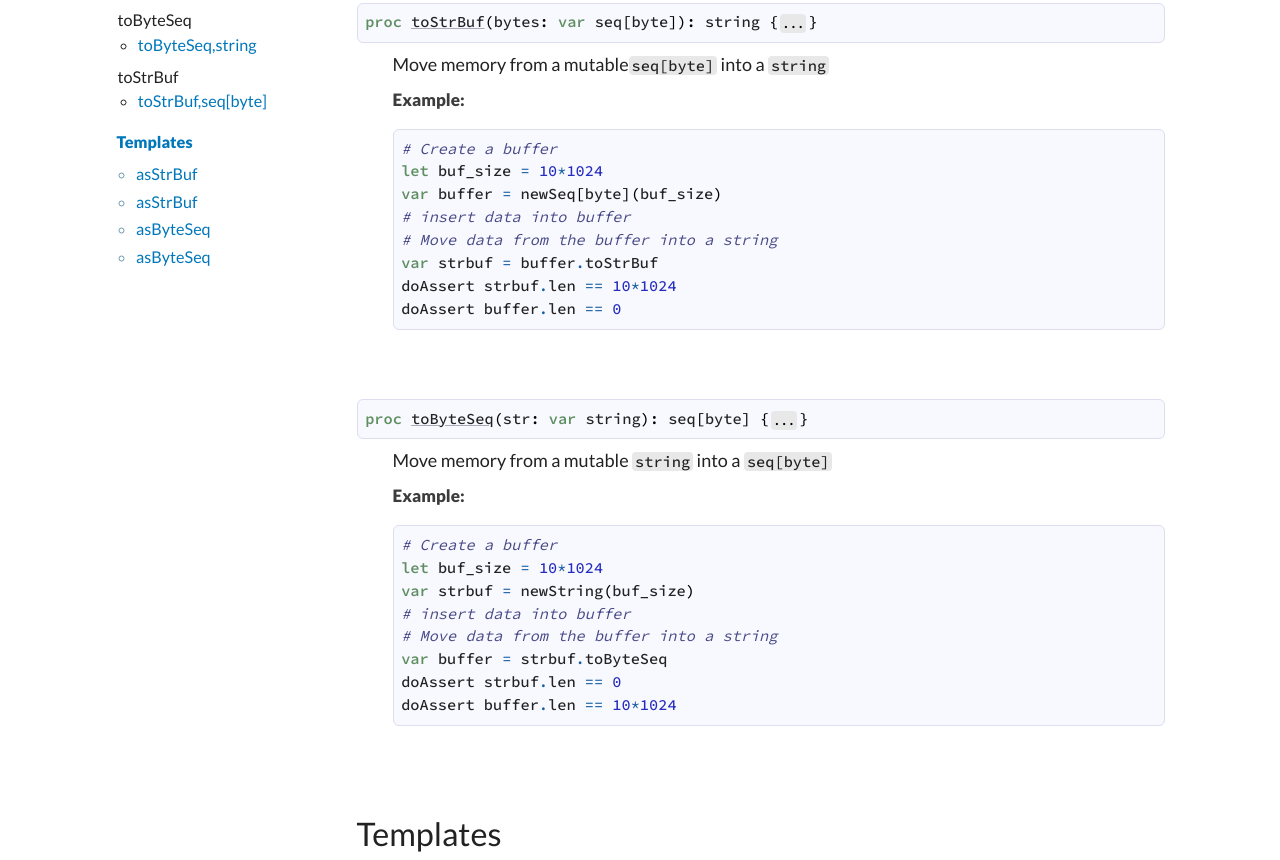
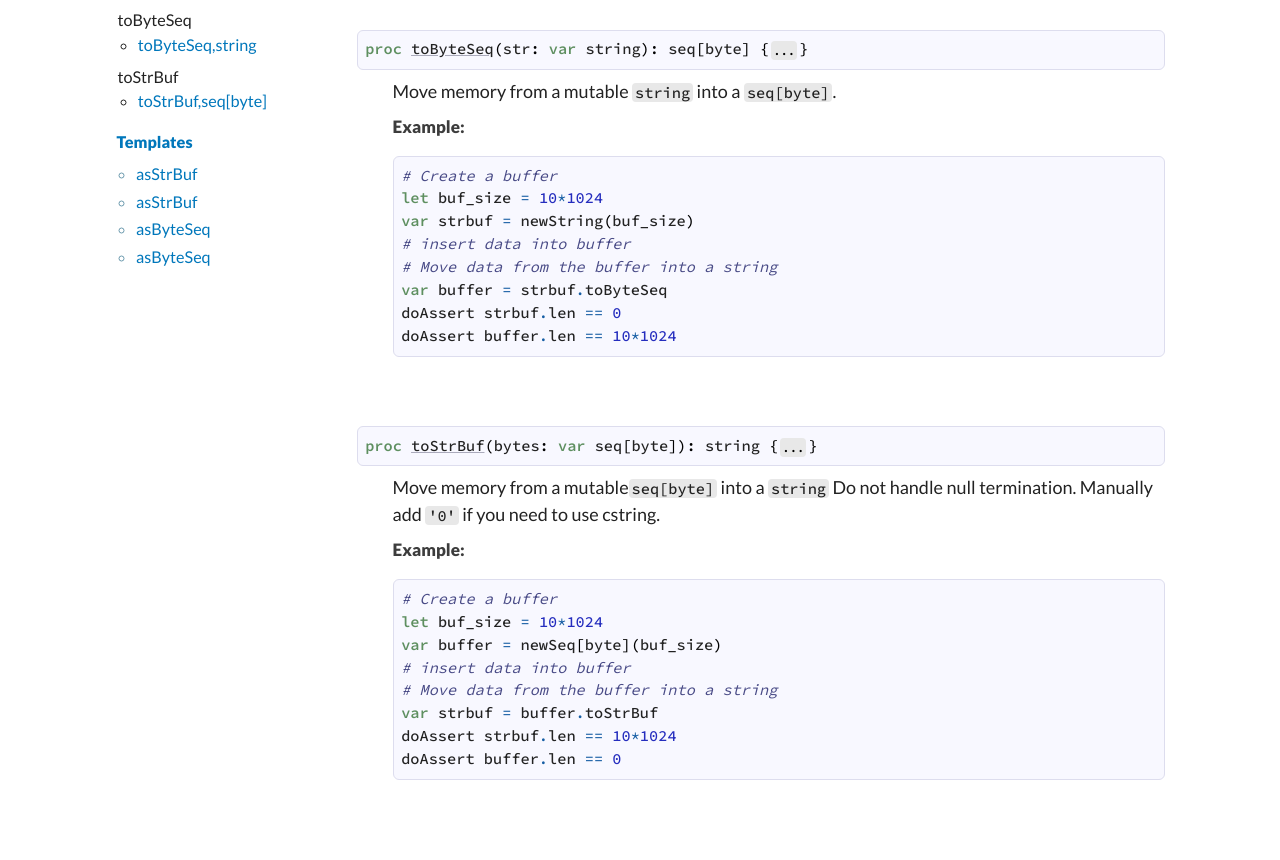
Before and after one commit to Clonkk/bytesequtils, a plain HTML site: page docs/bytesequtils.html in a window 1280 px wide. Shown: the part 367-1227 px from the top of the page. Drawn offline with Linux system fonts and the light colour scheme.

Commit message:
added precision on null termination

```diff
--- a/docs/bytesequtils.html
+++ b/docs/bytesequtils.html
@@ -128,15 +128,31 @@ function main() {
   <div class="nine columns" id="content">
   <div id="tocRoot"></div>
 
-  <p class="module-desc">A collections of <tt class="docutils literal"><span class="pre">template</span></tt> and <tt class="docutils literal"><span class="pre">proc</span></tt> to work with binary data stored in either <tt class="docutils literal"><span class="pre">string</span></tt> or <tt class="docutils literal"><span class="pre">seq[byte]</span></tt> buffer.</p>
+  <p class="module-desc">A collections of <tt class="docutils literal"><span class="pre">template</span></tt> and <tt class="docutils literal"><span class="pre">proc</span></tt> to work with binary data stored in either <tt class="docutils literal"><span class="pre">string</span></tt> or <tt class="docutils literal"><span class="pre">seq[byte]</span></tt> buffer. Converting a seq[byte] into a string do not append a <tt class="docutils literal"><span class="pre">'\0'</span></tt>. Be careful when interacting with <tt class="docutils literal"><span class="pre">cstring</span></tt> or C-API.</p>
   <div class="section" id="12">
 <h1><a class="toc-backref" href="#12">Procs</a></h1>
 <dl class="item">
+<a id="toByteSeq,string"></a>
+<dt><pre><span class="Keyword">proc</span> <a href="#toByteSeq%2Cstring"><span class="Identifier">toByteSeq</span></a><span class="Other">(</span><span class="Identifier">str</span><span class="Other">:</span> <span class="Keyword">var</span> <span class="Identifier">string</span><span class="Other">)</span><span class="Other">:</span> <span class="Identifier">seq</span><span class="Other">[</span><span class="Identifier">byte</span><span class="Other">]</span> <span><span class="Other">{</span><span class="Other pragmadots">...</span><span class="Other">}</span></span><span class="pragmawrap"><span class="Other">{.</span><span class="pragma"><span class="Identifier">inline</span><span class="Other">,</span> <span class="Identifier">raises</span><span class="Other">:</span> <span class="Other">[</span><span class="Other">]</span><span class="Other">,</span> <span class="Identifier">tags</span><span class="Other">:</span> <span class="Other">[</span><span class="Other">]</span></span><span class="Other">.}</span></span></pre></dt>
+<dd>
+
+Move memory from a mutable <tt class="docutils literal"><span class="pre">string</span></tt> into a <tt class="docutils literal"><span class="pre">seq[byte]</span></tt>.
+<p><strong class="examples_text">Example:</strong></p>
+<pre class="listing"><span class="Comment"># Create a buffer</span><span class="Whitespace">
+</span><span class="Keyword">let</span><span class="Whitespace"> </span><span class="Identifier">buf_size</span><span class="Whitespace"> </span><span class="Operator">=</span><span class="Whitespace"> </span><span class="DecNumber">10</span><span class="Operator">*</span><span class="DecNumber">1024</span><span class="Whitespace">
+</span><span class="Keyword">var</span><span class="Whitespace"> </span><span class="Identifier">strbuf</span><span class="Whitespace"> </span><span class="Operator">=</span><span class="Whitespace"> </span><span class="Identifier">newString</span><span class="Punctuation">(</span><span class="Identifier">buf_size</span><span class="Punctuation">)</span><span class="Whitespace">
+</span><span class="Comment"># insert data into buffer</span><span class="Whitespace">
+</span><span class="Comment"># Move data from the buffer into a string</span><span class="Whitespace">
+</span><span class="Keyword">var</span><span class="Whitespace"> </span><span class="Identifier">buffer</span><span class="Whitespace"> </span><span class="Operator">=</span><span class="Whitespace"> </span><span class="Identifier">strbuf</span><span class="Operator">.</span><span class="Identifier">toByteSeq</span><span class="Whitespace">
+</span><span class="Identifier">doAssert</span><span class="Whitespace"> </span><span class="Identifier">strbuf</span><span class="Operator">.</span><span class="Identifier">len</span><span class="Whitespace"> </span><span class="Operator">==</span><span class="Whitespace"> </span><span class="DecNumber">0</span><span class="Whitespace">
+</span><span class="Identifier">doAssert</span><span class="Whitespace"> </span><span class="Identifier">buffer</span><span class="Operator">.</span><span class="Identifier">len</span><span class="Whitespace"> </span><span class="Operator">==</span><span class="Whitespace"> </span><span class="DecNumber">10</span><span class="Operator">*</span><span class="DecNumber">1024</span></pre>
+
+</dd>
 <a id="toStrBuf,seq[byte]"></a>
 <dt><pre><span class="Keyword">proc</span> <a href="#toStrBuf%2Cseq%5Bbyte%5D"><span class="Identifier">toStrBuf</span></a><span class="Other">(</span><span class="Identifier">bytes</span><span class="Other">:</span> <span class="Keyword">var</span> <span class="Identifier">seq</span><span class="Other">[</span><span class="Identifier">byte</span><span class="Other">]</span><span class="Other">)</span><span class="Other">:</span> <span class="Identifier">string</span> <span><span class="Other">{</span><span class="Other pragmadots">...</span><span class="Other">}</span></span><span class="pragmawrap"><span class="Other">{.</span><span class="pragma"><span class="Identifier">inline</span><span class="Other">,</span> <span class="Identifier">raises</span><span class="Other">:</span> <span class="Other">[</span><span class="Other">]</span><span class="Other">,</span> <span class="Identifier">tags</span><span class="Other">:</span> <span class="Other">[</span><span class="Other">]</span></span><span class="Other">.}</span></span></pre></dt>
 <dd>
 
-Move memory from a mutable<tt class="docutils literal"><span class="pre">seq[byte]</span></tt> into a <tt class="docutils literal"><span class="pre">string</span></tt>
+Move memory from a mutable<tt class="docutils literal"><span class="pre">seq[byte]</span></tt> into a <tt class="docutils literal"><span class="pre">string</span></tt> Do not handle null termination. Manually add <tt class="docutils literal"><span class="pre">'0'</span></tt> if you need to use cstring.
 <p><strong class="examples_text">Example:</strong></p>
 <pre class="listing"><span class="Comment"># Create a buffer</span><span class="Whitespace">
 </span><span class="Keyword">let</span><span class="Whitespace"> </span><span class="Identifier">buf_size</span><span class="Whitespace"> </span><span class="Operator">=</span><span class="Whitespace"> </span><span class="DecNumber">10</span><span class="Operator">*</span><span class="DecNumber">1024</span><span class="Whitespace">
@@ -146,22 +162,6 @@ Move memory from a mutable<tt class="docutils literal"><span class="pre">seq[byt
 </span><span class="Keyword">var</span><span class="Whitespace"> </span><span class="Identifier">strbuf</span><span class="Whitespace"> </span><span class="Operator">=</span><span class="Whitespace"> </span><span class="Identifier">buffer</span><span class="Operator">.</span><span class="Identifier">toStrBuf</span><span class="Whitespace">
 </span><span class="Identifier">doAssert</span><span class="Whitespace"> </span><span class="Identifier">strbuf</span><span class="Operator">.</span><span class="Identifier">len</span><span class="Whitespace"> </span><span class="Operator">==</span><span class="Whitespace"> </span><span class="DecNumber">10</span><span class="Operator">*</span><span class="DecNumber">1024</span><span class="Whitespace">
 </span><span class="Identifier">doAssert</span><span class="Whitespace"> </span><span class="Identifier">buffer</span><span class="Operator">.</span><span class="Identifier">len</span><span class="Whitespace"> </span><span class="Operator">==</span><span class="Whitespace"> </span><span class="DecNumber">0</span></pre>
-
-</dd>
-<a id="toByteSeq,string"></a>
-<dt><pre><span class="Keyword">proc</span> <a href="#toByteSeq%2Cstring"><span class="Identifier">toByteSeq</span></a><span class="Other">(</span><span class="Identifier">str</span><span class="Other">:</span> <span class="Keyword">var</span> <span class="Identifier">string</span><span class="Other">)</span><span class="Other">:</span> <span class="Identifier">seq</span><span class="Other">[</span><span class="Identifier">byte</span><span class="Other">]</span> <span><span class="Other">{</span><span class="Other pragmadots">...</span><span class="Other">}</span></span><span class="pragmawrap"><span class="Other">{.</span><span class="pragma"><span class="Identifier">inline</span><span class="Other">,</span> <span class="Identifier">raises</span><span class="Other">:</span> <span class="Other">[</span><span class="Other">]</span><span class="Other">,</span> <span class="Identifier">tags</span><span class="Other">:</span> <span class="Other">[</span><span class="Other">]</span></span><span class="Other">.}</span></span></pre></dt>
-<dd>
-
-Move memory from a mutable <tt class="docutils literal"><span class="pre">string</span></tt> into a <tt class="docutils literal"><span class="pre">seq[byte]</span></tt>
-<p><strong class="examples_text">Example:</strong></p>
-<pre class="listing"><span class="Comment"># Create a buffer</span><span class="Whitespace">
-</span><span class="Keyword">let</span><span class="Whitespace"> </span><span class="Identifier">buf_size</span><span class="Whitespace"> </span><span class="Operator">=</span><span class="Whitespace"> </span><span class="DecNumber">10</span><span class="Operator">*</span><span class="DecNumber">1024</span><span class="Whitespace">
-</span><span class="Keyword">var</span><span class="Whitespace"> </span><span class="Identifier">strbuf</span><span class="Whitespace"> </span><span class="Operator">=</span><span class="Whitespace"> </span><span class="Identifier">newString</span><span class="Punctuation">(</span><span class="Identifier">buf_size</span><span class="Punctuation">)</span><span class="Whitespace">
-</span><span class="Comment"># insert data into buffer</span><span class="Whitespace">
-</span><span class="Comment"># Move data from the buffer into a string</span><span class="Whitespace">
-</span><span class="Keyword">var</span><span class="Whitespace"> </span><span class="Identifier">buffer</span><span class="Whitespace"> </span><span class="Operator">=</span><span class="Whitespace"> </span><span class="Identifier">strbuf</span><span class="Operator">.</span><span class="Identifier">toByteSeq</span><span class="Whitespace">
-</span><span class="Identifier">doAssert</span><span class="Whitespace"> </span><span class="Identifier">strbuf</span><span class="Operator">.</span><span class="Identifier">len</span><span class="Whitespace"> </span><span class="Operator">==</span><span class="Whitespace"> </span><span class="DecNumber">0</span><span class="Whitespace">
-</span><span class="Identifier">doAssert</span><span class="Whitespace"> </span><span class="Identifier">buffer</span><span class="Operator">.</span><span class="Identifier">len</span><span class="Whitespace"> </span><span class="Operator">==</span><span class="Whitespace"> </span><span class="DecNumber">10</span><span class="Operator">*</span><span class="DecNumber">1024</span></pre>
 
 </dd>
 
@@ -219,7 +219,7 @@ Inject a mutable seq[byte] <tt class="docutils literal"><span class="pre">data</
       <div class="twelve-columns footer">
         <span class="nim-sprite"></span>
         <br/>
-        <small style="color: var(--hint);">Made with Nim. Generated: 2020-12-10 15:54:30 UTC</small>
+        <small style="color: var(--hint);">Made with Nim. Generated: 2021-02-02 15:35:11 UTC</small>
       </div>
     </div>
   </div>
```
Also changed, not shown: docs/theindex.html (+1 -1 lines), 4 other files.
